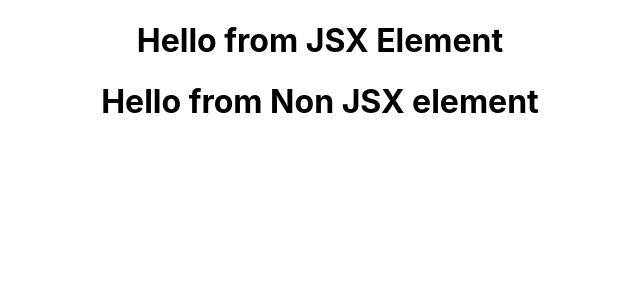
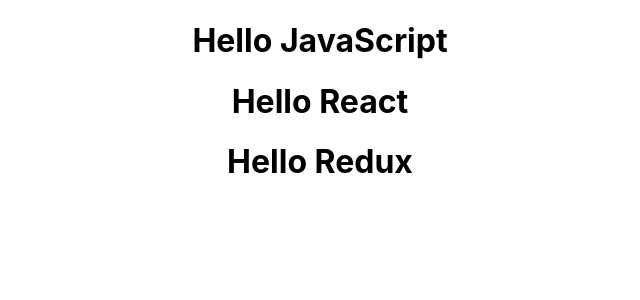
Before and after one commit to Elbie-em/React-Recap, a React (Create React App) app: page / in a window 1280 px wide. Shown: the top 300 px of the page, without its empty margins (320-960 px from the left). Built offline with nearby package versions, Linux system fonts and the light colour scheme.

Commit message:
Add Greet Component witth props

```diff
--- a/src/App.js
+++ b/src/App.js
@@ -1,12 +1,13 @@
 import logo from './logo.svg';
 import './App.css';
-import { HelloJSX, HelloNonJSX } from './components/Hello'
+import Greet from './components/Greet'
 
 const App = () => {
   return (
     <div className="App">
-      <HelloJSX />
-      <HelloNonJSX />
+      <Greet name="JavaScript"/>
+      <Greet name="React"/>
+      <Greet name="Redux"/>
     </div>
   );
 }
```
